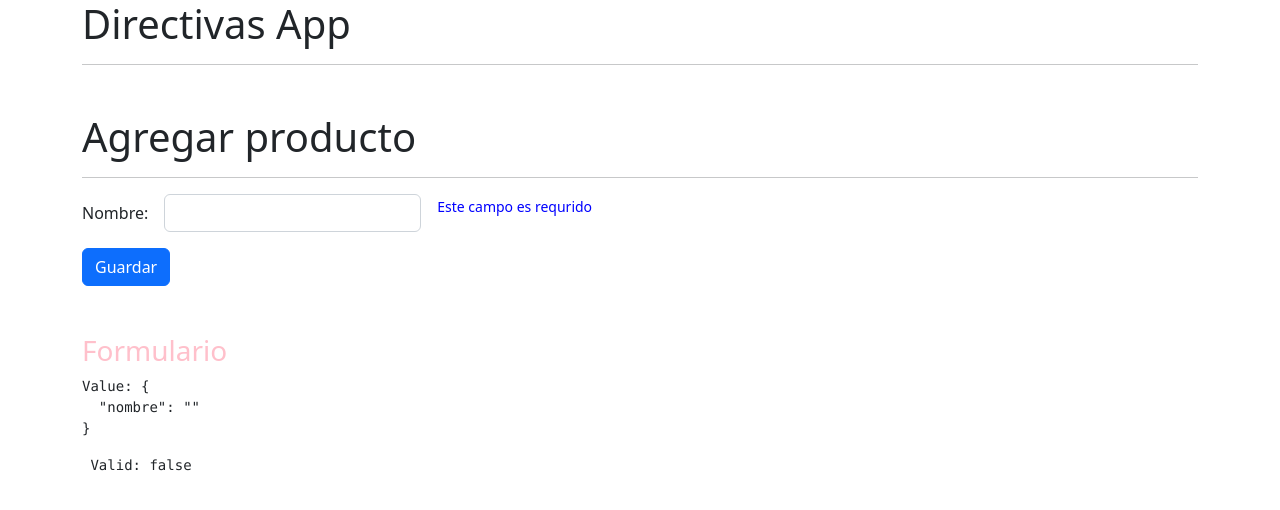
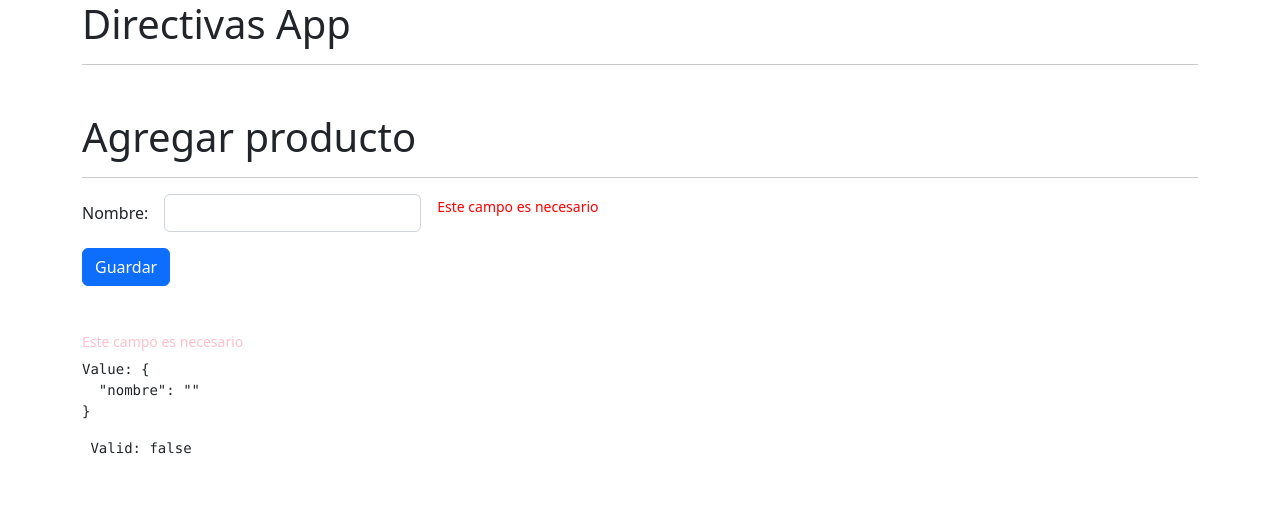
Before and after one commit to Ayilk/Directivas-App, an Angular app: page /productos/agregar in a window 1280 px wide. Shown: the top 510 px of the page. Built offline with nearby package versions, Linux system fonts and the light colour scheme.

Commit message:
Cambiar el mensaje de la etiqueta con la directiva

```diff
--- a/src/app/productos/pages/agregar/agregar.component.html
+++ b/src/app/productos/pages/agregar/agregar.component.html
@@ -14,9 +14,7 @@
         </div>
 
         <div class="col-auto">
-            <span class="form-text"
-                  error-msg
-                  color="blue"
+            <span error-msg
                   *ngIf="error('nombre')">
                 Este campo es requrido
             </span>
--- a/src/app/shared/directives/error-msg.directive.ts
+++ b/src/app/shared/directives/error-msg.directive.ts
@@ -7,6 +7,7 @@
 
   htmlElement: ElementRef<HTMLElement>;
   @Input() color: string ='red';
+  @Input() mensaje: string = 'Este campo es necesario';
 
   constructor(private el: ElementRef<HTMLElement>) {
     //console.log('constructor directive');
@@ -19,10 +20,17 @@
    ngOnInit(): void {
      //console.log('NgOnInit directiva');
      this.setColor();
+     this.setMensaje();
    }
 
    setColor():void{
     this.htmlElement.nativeElement.style.color = this.color;
+    this.htmlElement.nativeElement.classList.add('form-text');
+
+   }
+
+   setMensaje():void{
+    this.htmlElement.nativeElement.innerText = this.mensaje
    }
 
 }
```
